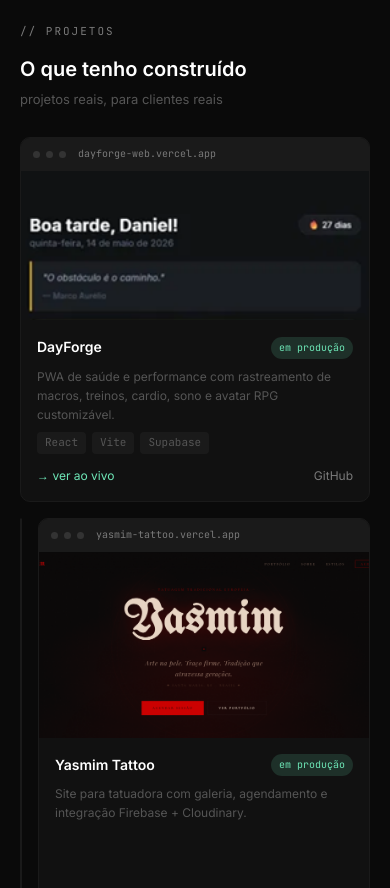
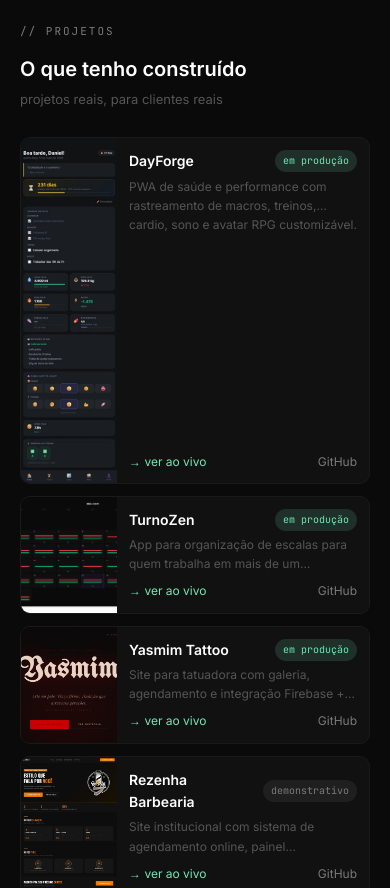
Before and after one commit to daniel-mscs/portfolio, a React (Vite) app: page / in a window 390 px wide. Shown: the part 960-1848 px from the top of the page. Built offline with nearby package versions, Linux system fonts and the light colour scheme.

Commit message:
fix(projects): cards compactos em linha no mobile, tags e overlay escondidos

```diff
--- a/src/components/Projects.module.css
+++ b/src/components/Projects.module.css
@@ -233,10 +233,47 @@
 
   .grid {
     grid-template-columns: 1fr;
-    gap: 16px;
+    gap: 12px;
   }
 
   .card {
     width: 100%;
+    flex-direction: row;
+    align-items: stretch;
+  }
+
+  .featured {
+    grid-column: span 1;
+  }
+
+  .browserBar {
+    display: none;
+  }
+
+  .imageWrap,
+  .featured .imageWrap {
+    width: 96px;
+    aspect-ratio: auto;
+    flex-shrink: 0;
+  }
+
+  .overlay {
+    display: none;
+  }
+
+  .cardBody {
+    padding: 12px;
+    gap: 4px;
+  }
+
+  .cardDesc {
+    display: -webkit-box;
+    -webkit-line-clamp: 2;
+    -webkit-box-orient: vertical;
+    overflow: hidden;
+  }
+
+  .tags {
+    display: none;
   }
 }
```
